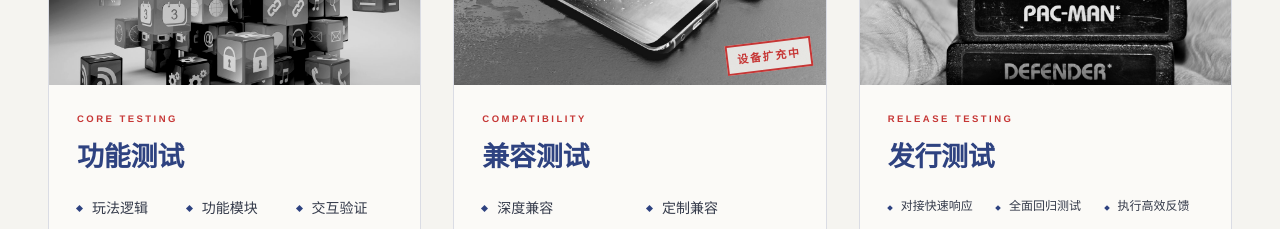
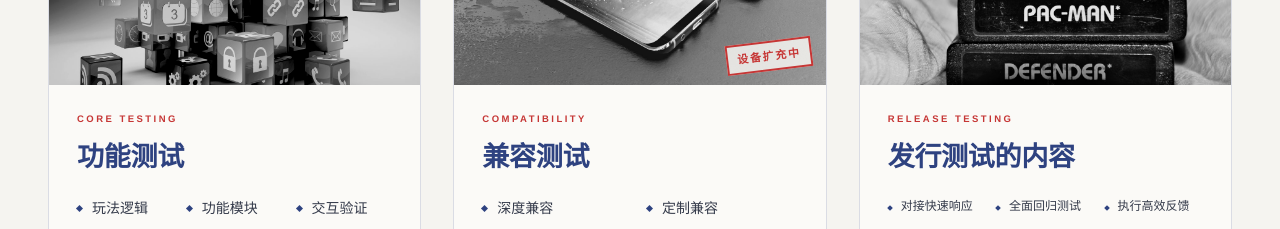
Before and after one commit to zhizhuer9110/game-qa-site, a plain HTML site: page index.html in a window 1280 px wide. Shown: the part 3120-3349 px from the top of the page. Drawn offline with Linux system fonts and the light colour scheme.

Commit message:
发行测试卡片标题改为发行测试的内容

```diff
--- a/index.html
+++ b/index.html
@@ -319,7 +319,7 @@
           </div>
           <div class="svc-body">
             <p class="svc-kicker">RELEASE TESTING</p>
-            <h3>发行测试</h3>
+            <h3>发行测试的内容</h3>
             <ul class="svc-list svc-list-release">
               <li>对接快速响应</li><li>全面回归测试</li><li>执行高效反馈</li>
             </ul>
```
